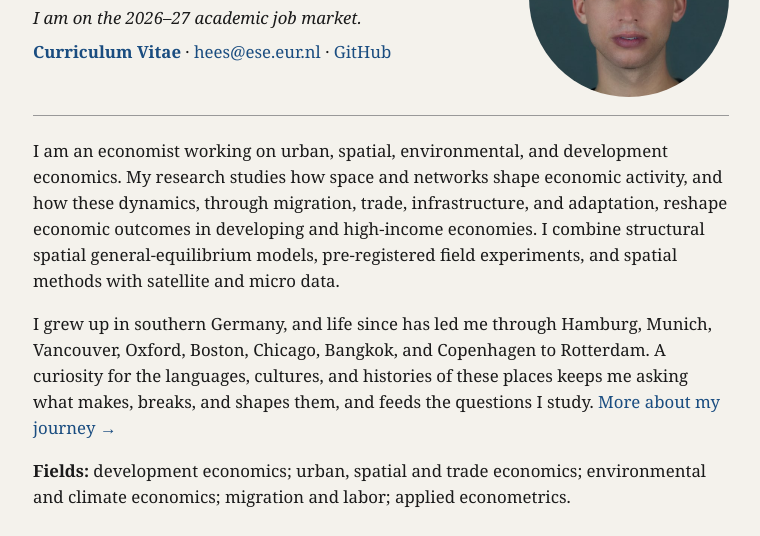
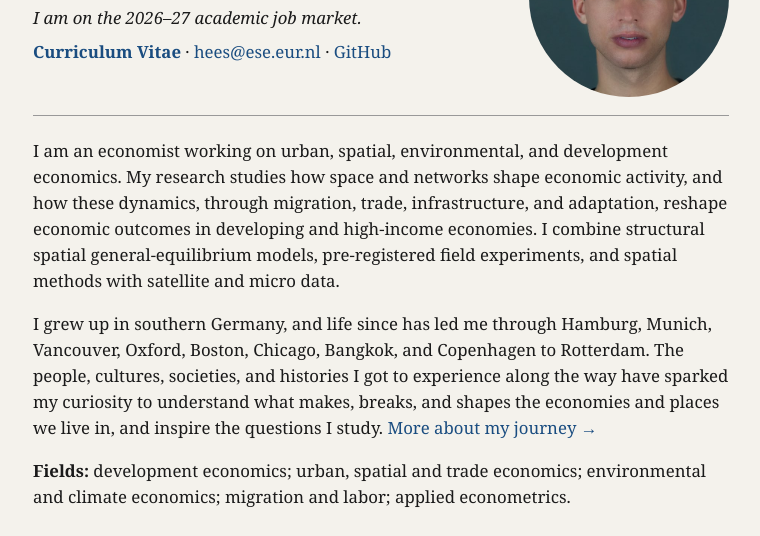
Before and after one commit to mariusheesecon/mariusheesecon.github.io, a plain HTML site: page index.html in a window 1280 px wide. Shown: the part 235-771 px from the top of the page, without its empty margins (259-1019 px from the left). Drawn offline with Linux system fonts and the light colour scheme.

Commit message:
Rework personal sentence on home page
Co-Authored-By: Claude Fable 5 <noreply@anthropic.com>

```diff
--- a/index.html
+++ b/index.html
@@ -43,9 +43,10 @@
   developing and high-income economies. I combine structural spatial general-equilibrium models,
   pre-registered field experiments, and spatial methods with satellite and micro data.</p>
   <p>I grew up in southern Germany, and life since has led me through Hamburg, Munich, Vancouver,
-  Oxford, Boston, Chicago, Bangkok, and Copenhagen to Rotterdam. A curiosity for the languages,
-  cultures, and histories of these places keeps me asking what makes, breaks, and shapes them, and
-  feeds the questions I study. <a href="about.html">More about my journey&nbsp;→</a></p>
+  Oxford, Boston, Chicago, Bangkok, and Copenhagen to Rotterdam. The people, cultures, societies, and
+  histories I got to experience along the way have sparked my curiosity to understand what makes,
+  breaks, and shapes the economies and places we live in, and inspire the questions I study.
+  <a href="about.html">More about my journey&nbsp;→</a></p>
   <p class="fields"><strong>Fields:</strong> development economics; urban, spatial and trade economics;
   environmental and climate economics; migration and labor; applied econometrics.</p>
 </section>
```
